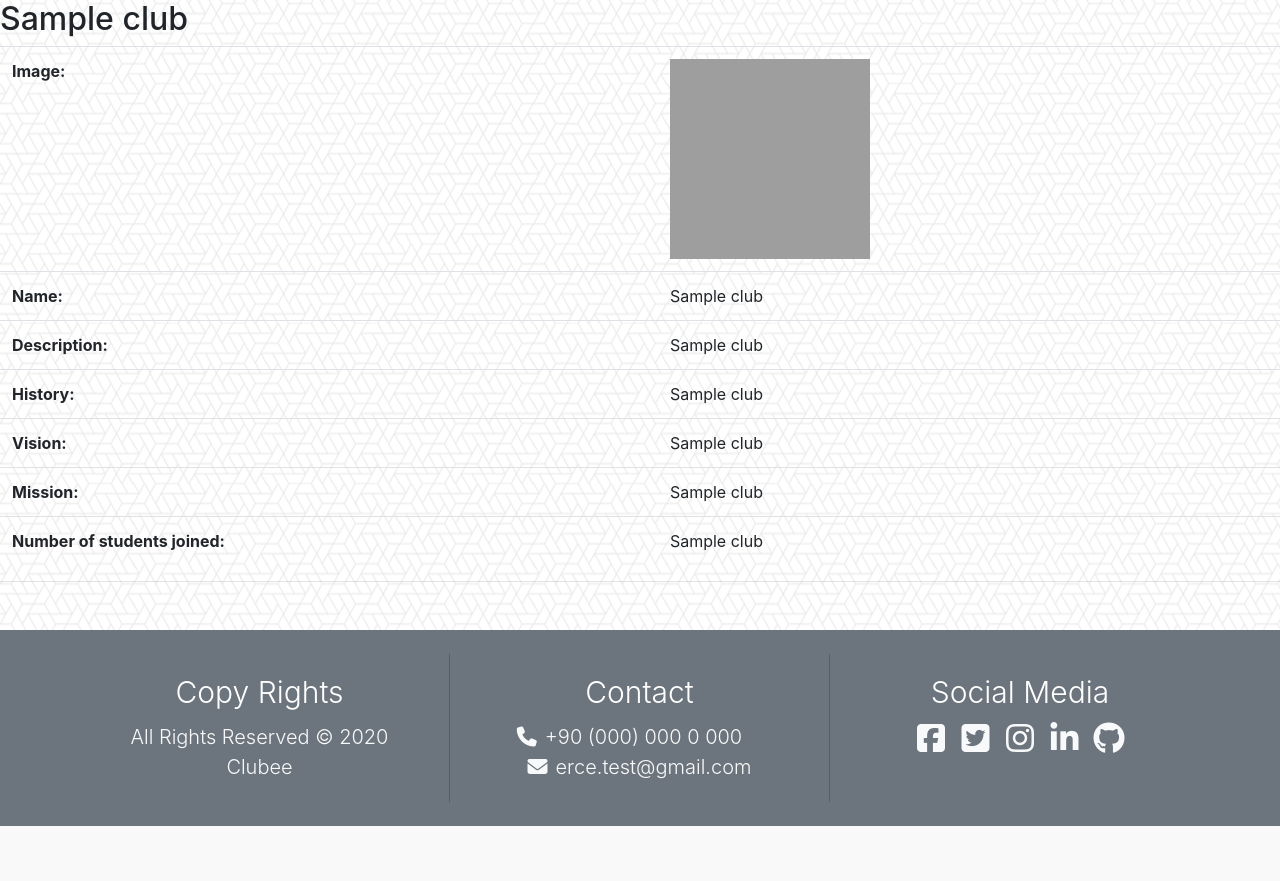
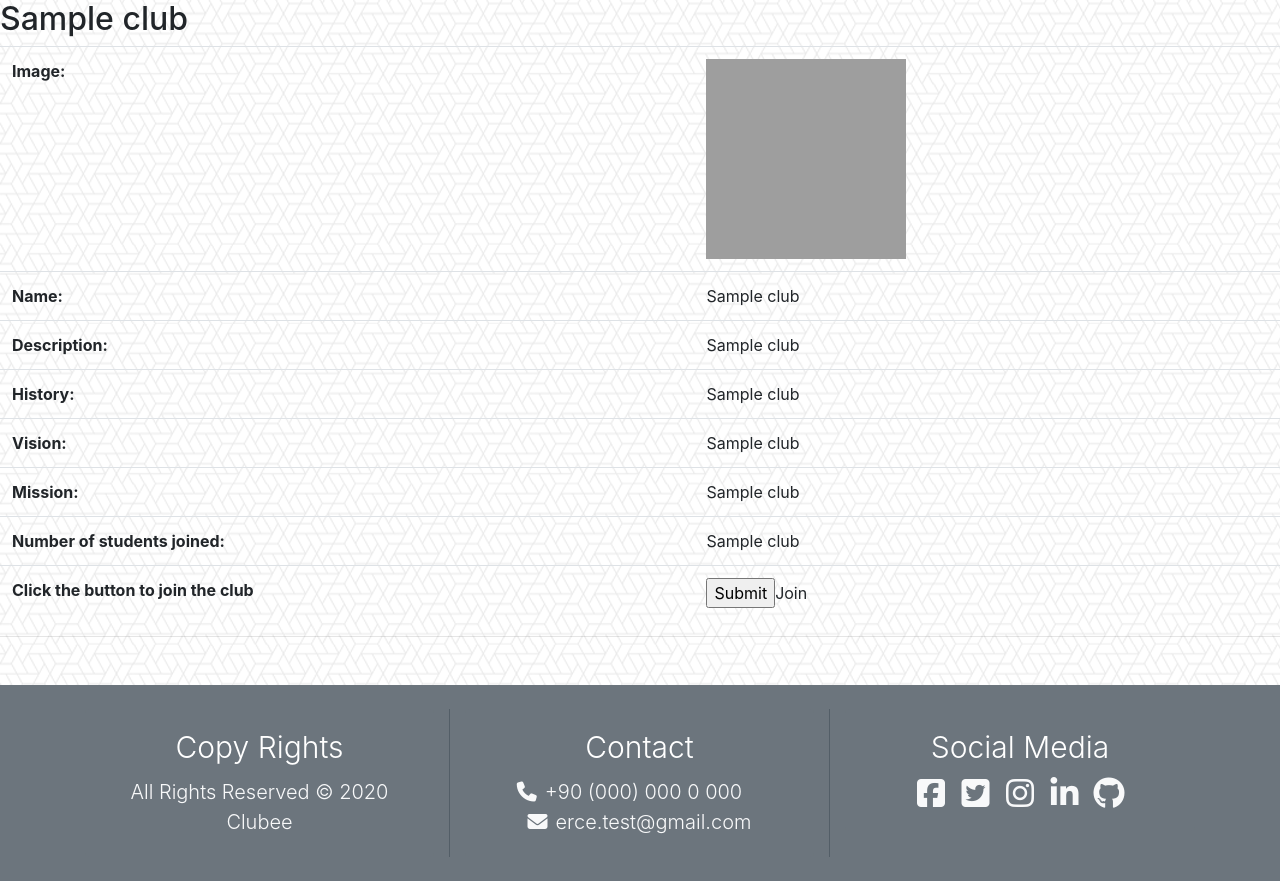
Before and after one commit to ercecan/Clubee, a Flask app: page /clubs/1 in a window 1280 px wide. Shown: the part 76-957 px from the top of the page. Before the commit the page ends 902 px from the top, so only its background shows below. Run offline with Flask 2, Linux system fonts and the light colour scheme; a database or web service that is not in the repository returns one stand-in record (values such as "Sample title"); some libraries are stand-ins or nearby versions; grey boxes are pictures that could not be loaded.

Commit message:
myclubs page implemented with postgres

```diff
--- a/database.py
+++ b/database.py
@@ -127,10 +127,11 @@ class Database:
         get_member_clubs_statement = """ SELECT clubs.id, clubs.name, clubs.description,
                                             clubs.history, clubs.student_count, clubs.source, clubs.mission, clubs.vision, clubs.image_url
                                             FROM clubs, members, users
-                                            WHERE ((users.id = %{user_id}s)
-                                            AND (members.club_id = club.id)
+                                            WHERE ( (users.id = """ + str(
+            user_id) + """)
+                                            AND (members.club_id = clubs.id)
                                             AND (members.user_id = users.id) ) """
-        data = {'user_id': user_id}
+        data = {'x': user_id}
         with self.conn.cursor() as curr:
             curr.execute(get_member_clubs_statement)
             member_clubs = curr.fetchall()
--- a/server.py
+++ b/server.py
@@ -48,7 +48,7 @@ def create_app():
     app.add_url_rule("/clubs/<int:club_key>/leave",
                      view_func=views.leave_club,
                      methods=["POST"])
-    app.add_url_rule("/clubs/<int:club_key>/join",
+    app.add_url_rule("/clubs/<int:club_id>/join",
                      view_func=views.join_club,
                      methods=["POST"])
 
--- a/templates/club.html
+++ b/templates/club.html
@@ -58,6 +58,17 @@ club.name
         <td>{{club[4]}}</td>
     </tr>
 
+    <tr>
+        <th>Click the button to join the club</th>
+
+        <td>
+
+            <form action="{{url_for('join_club', club_id = club[0])}}" method="post">
+                <input type="submit" name="Join">Join</input>
+            </form>
+        </td>
+    </tr>
+
 
 </table>
 {%endblock%}
--- a/user.py
+++ b/user.py
@@ -117,9 +117,9 @@ def is_member(user_id, club_id):
             with connection.cursor() as cursor:
                 check_statement = """SELECT * FROM members WHERE user_id = %(user_id)s AND club_id = %(club_id)s;"""
                 data = {'user_id': user_id, 'club_id': club_id}
-                cursor.execute(leave_statement, data)
+                cursor.execute(check_statement, data)
                 ##connection.commit() bu lazım mı ?
-                user_id = cursor.fetchone()[0]
+                user_id = cursor.fetchone()
                 if user_id:  ##Null değilse yani membersa
                     return True
                 return False
--- a/views.py
+++ b/views.py
@@ -6,6 +6,9 @@ from user import get_user
 from passlib.hash import pbkdf2_sha256 as hasher
 import psycopg2 as dbapi2
 from user import User
+from config import Config
+from database import Database
+from user import is_member
 
 
 def home_page():
@@ -28,7 +31,7 @@ def myclubs_page():
     if not current_user.is_authenticated:
         return redirect(url_for('login'))
     db = current_app.config["db"]
-    clubs = db.get_member_clubs()
+    clubs = db.get_member_clubs(user_id=current_user.id, )
     return render_template("clubs.html", clubs=clubs)
 
 
@@ -148,8 +151,10 @@ def register():
 
 
 @login_required
-def join_club(club_id):
-    if not current_user.is_authorized:
+def join_club(
+    club_id
+):  ##club ismiyle selectleyip clubid yi gönder ya da clubs db classı oluştur
+    if not current_user.is_authenticated or current_user.is_admin:
         abort(401)
     try:
         with dbapi2.connect(Config.db_url) as connection:
@@ -157,12 +162,15 @@ def join_club(club_id):
                 if not is_member(current_user.id, club_id):
                     join_statement = """INSERT INTO members (user_id, club_id) VALUES (%(user_id)s, %(club_id)s);"""
                     data = {'user_id': current_user.id, 'club_id': club_id}
-                    cursor.execute(leave_statement, data)
+
+                    cursor.execute(join_statement, data)
                     ##connection.commit()  bu lazım mı ?
-                    user_id = cursor.fetchone()[0]
-                    update_statement = """UPDATE clubs WHERE id = %(club_id)s SET student_count = student_count + 1;"""
-                    cursor.execute(update_statement, club_id)
+                    #user_id = cursor.fetchone()
+                    update_statement = """UPDATE clubs  SET student_count = student_count + 1 WHERE id = %(club_id)s;"""
+                    cursor.execute(update_statement, {'club_id': str(club_id)})
                     connection.commit()
+                    return redirect(url_for('clubs_page'))
+                return redirect(url_for('clubs_page'))
     except (Exception, dbapi2.Error) as error:
         print("Error while connecting to PostgreSQL: {}".format(error))
 
```
